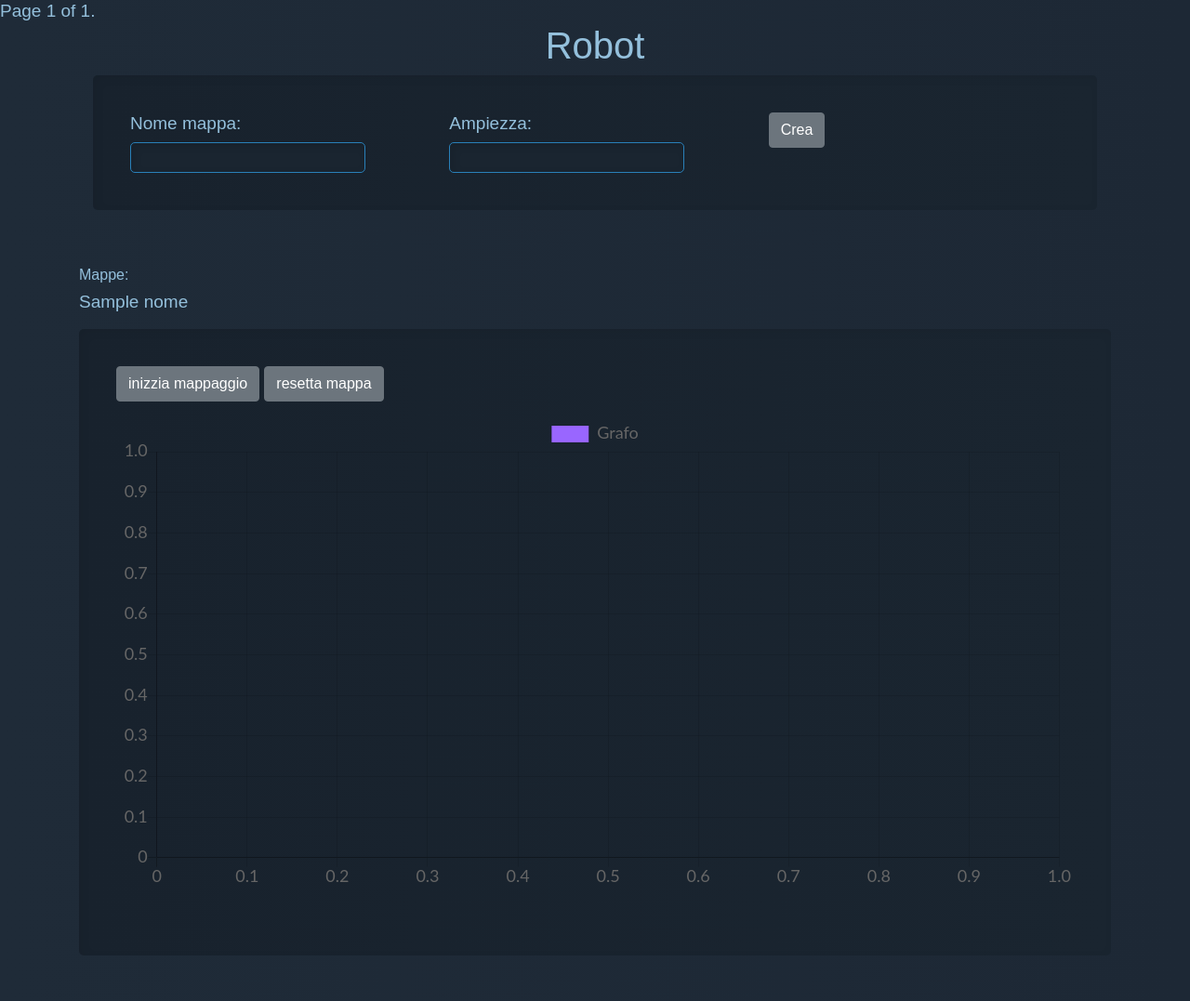
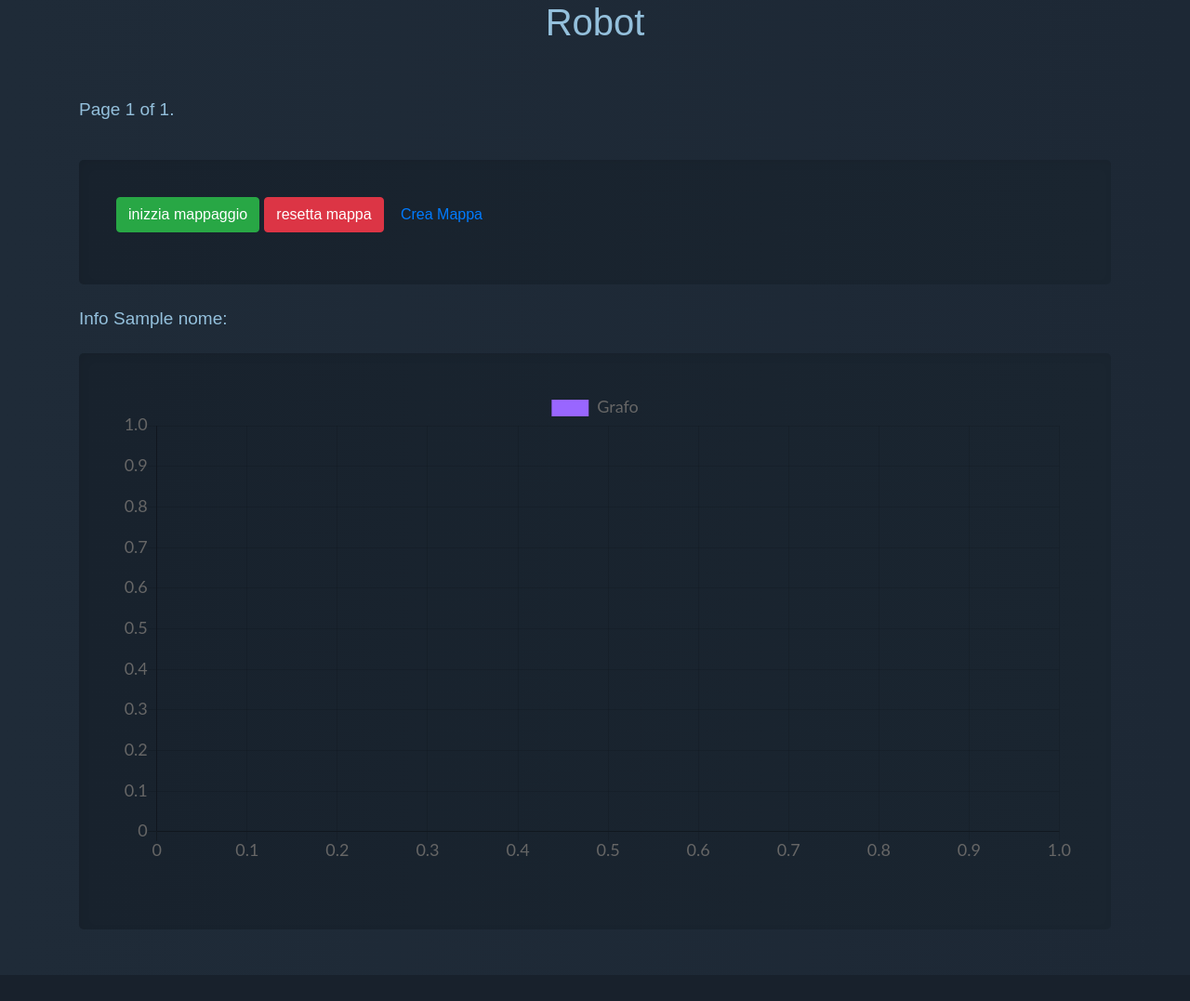
Before and after one commit to Ro0t-set/Roobot-2d, a Django app: page / in a window 1280 px wide. Shown: the whole page at 93% size. After the commit the page ends 921 px from the top, so only its background shows below. Run offline with Django 3.2, Linux system fonts and the light colour scheme; tables that the repository leaves empty hold one stand-in row (values such as "Sample post"); some libraries are stand-ins or nearby versions.

Commit message:
estetica

```diff
--- a/robotica/app/templates/grafici.html
+++ b/robotica/app/templates/grafici.html
@@ -1,4 +1,4 @@
-<!doctype html> {% load staticfiles %}
+<!doctype html> {% load staticfiles %}{% block content %}
 <html>
 
 
@@ -33,25 +33,11 @@
 
 <!--<body style="background-image: url({% static 'resources/gradientLinear.png' %}); background-repeat: no-repeat;">-->
 
-{% block content %}
 
 
 
-<div class="pagination">
-  <span class="step-links">
-          {% if listaMappe.has_previous %}
-              <a href="?page={{ listaMappe.previous_page_number }}">previous</a>
-          {% endif %}
 
-          <span class="current">
-              Page {{ listaMappe.number }} of {{ listaMappe.paginator.num_pages }}.
-          </span> {% if listaMappe.has_next %}
-  <a href="?page={{ listaMappe.next_page_number }}">next</a> {% endif %}
-  </span>
-</div>
 
-</span>
-</div>
 {% if messages %}
 <br>
 <center>
@@ -64,50 +50,74 @@
   <center>
     {% endif %}
 
+
     <div>
       <h1 class="pageTitle">Robot</h1>
     </div>
 
     <div class="container">
-
       <div class="col-sm">
 
+
+
+<div class="collapse" id="collapseExample">
   <form method="POST" class="post-form">{% csrf_token %}
     <div>
       <div class="row">
         <div class="col-sm">
           {{ nome }}
         </div>
-
         <div class="col-sm">
           {{ampiezza}}
+        </div>
+        <div class="col-sm">
+          <button type="submit" name="creazione_mappa" class="bottone btn btn-secondary">Crea</button>
+        </div>
+      </div>
+  </form>
 
 </div>
 
-              <div class="col-sm">
-                <button type="submit" name="creazione_mappa" class="bottone btn btn-secondary">Crea</button>
+
+        </div>
+      </div>
+<br><br>
+      <div class="pagination">
+        <span class="step-links">
+                {% if listaMappe.has_previous %}
+                    <a href="?page={{ listaMappe.previous_page_number }}">Indietro</a>
+                {% endif %}
+
+                <span class="current">
+                    Page {{ listaMappe.number }} of {{ listaMappe.paginator.num_pages }}.
+                </span> {% if listaMappe.has_next %}
+        <a href="?page={{ listaMappe.next_page_number }}">Avanti</a> {% endif %}
+        </span>
+      </div>
+
+
+   {%for listaMappe in listaMappe%}
+      <div>
+
+        <p>
+          <br>
 
 </div>
 
-            </div>
-
-        </form>
-        {% endblock %}
-        </div>
-      </div>
-
-      <h6>Mappe:</h6> {%for listaMappe in listaMappe%}
-      <div>
-        <p>{{listaMappe}}
-          <br>
 
 
           <form method="POST" class="post-form">{% csrf_token %}
-            <button type="submit" name="inizza_mappatura" value="{{listaMappe.id}}" class="bottone btn btn-secondary">inizzia mappaggio</button>
-            <button type="submit" name="resetta_mappatura" value="{{listaMappe.id}}" class="bottone btn btn-secondary">resetta mappa</button>
-
+            <button type="submit" name="inizza_mappatura" value="{{listaMappe.id}}" class="bottone btn btn-success">inizzia mappaggio</button>
+            <button type="submit" name="resetta_mappatura" value="{{listaMappe.id}}" class="bottone btn btn-danger">resetta mappa</button>
+            <a class="btn btn-link" data-toggle="collapse" href="#collapseExample" role="button" aria-expanded="false" aria-controls="collapseExample">
+            Crea Mappa
+            </a>
         </p>
-
+    </form>
+<br>
+Info {{listaMappe}}:
+<br><br>
+    <form>
         <canvas id="{{listaMappe}}"></canvas>
         <script>
           var popCanvas = document.getElementById("{{listaMappe}}");
@@ -142,8 +152,8 @@
       </div>
 
     </div>
+</form>
 
-    </form>
     <br>
     <br>
 
@@ -151,3 +161,4 @@
 
 
 </html>
+{% endblock %}
--- a/robotica/app/views.py
+++ b/robotica/app/views.py
@@ -36,6 +36,7 @@ from django.contrib import messages
 import os
 import sys
 import math
+
 
 def grafici (request):
     listaMappe= Nome.objects.all()
```
Also changed, not shown: robotica/app/static/grafici.css (line endings or trailing spaces). Lines whose indentation alone changed are shown as unchanged.
